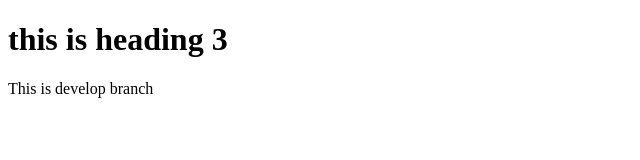
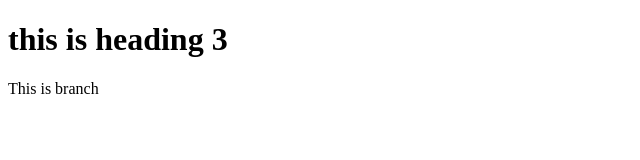
Before and after one commit to karthikkrishna611/UIClassDecember9-2015, a plain HTML site: page index.html in a window 1280 px wide. Shown: the full height of the page, 0-640 px from the left. Drawn offline with Linux system fonts and the light colour scheme.

Commit message:
chnage para

```diff
--- a/index.html
+++ b/index.html
@@ -5,6 +5,6 @@
 	</head>
 	<body>
 		<h1>this is heading 3</h1>
-		<p>This is develop branch</p>
+		<p>This is branch</p>
 	</body>
 </html>
```
